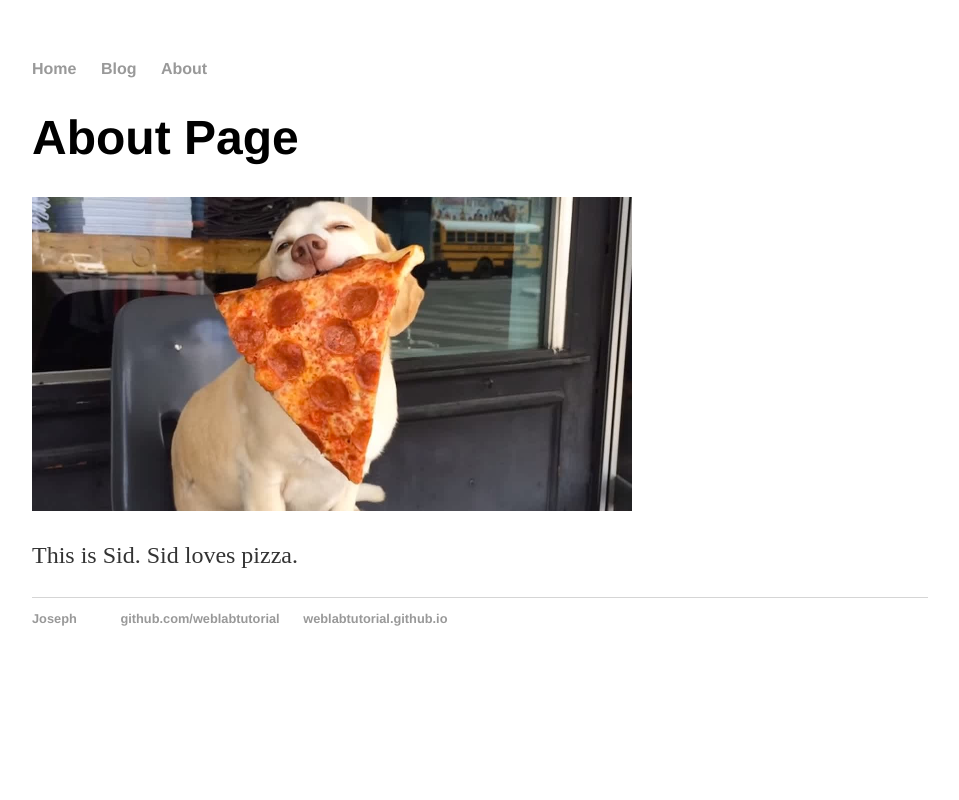
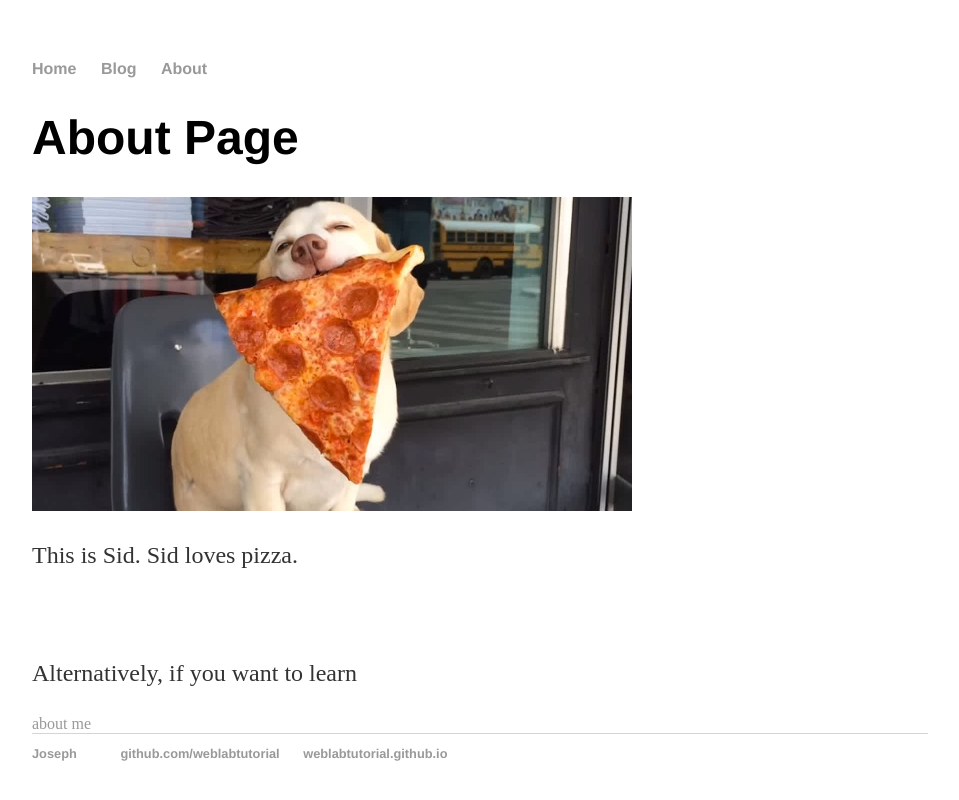
Before and after one commit to joemoore1501/joemoore1501.github.io, a Jekyll site: the page built from about/index.html, in a window 1280 px wide. Shown: the top 800 px of the page, without its empty margins (160-1119 px from the left). Built offline with Jekyll 4.4.1, drawn with Linux system fonts in a browser that asks for light colours.

Commit message:
Update index.html
Adding link to second about page

```diff
--- a/about/index.html
+++ b/about/index.html
@@ -6,3 +6,5 @@ title: About Page
 
 <img id="sid" src="sid.jpg">
 <p>This is Sid. Sid loves pizza.</p>
+<br><br>
+<p>Alternatively, if you want to learn </p><a href="/aboutJoe.html">about me</a>
```
